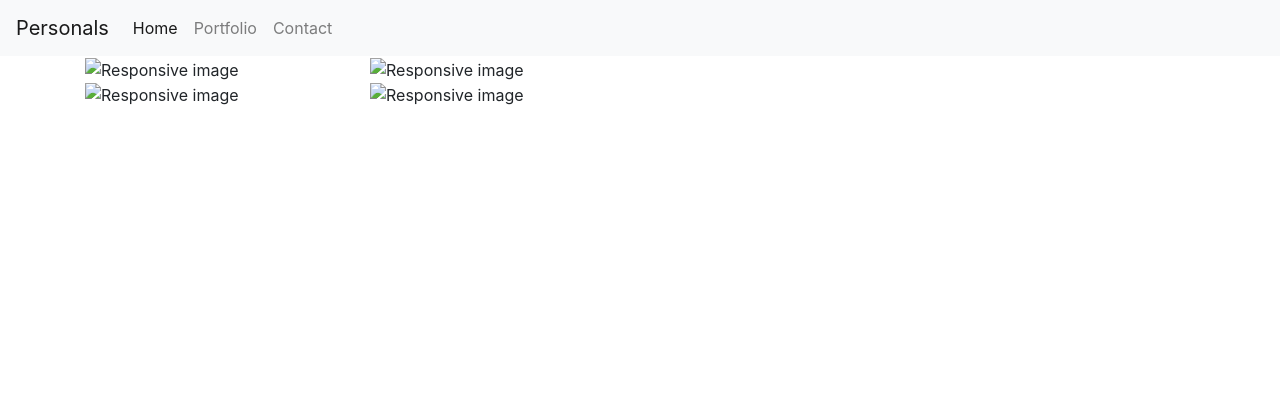
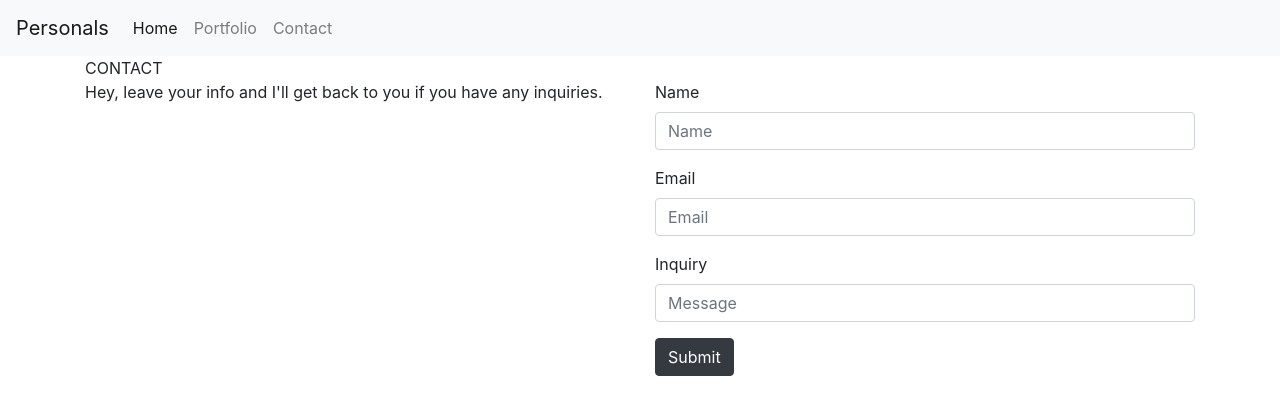
Before and after one commit to etnewell/DevPage, a plain HTML site: page contact.html in a window 1280 px wide. Drawn offline with nearby package versions, Linux system fonts and the light colour scheme.

Commit message:
Fixed page loading bugs

```diff
--- a/Pages/portfolio.html
+++ b/contact.html
@@ -12,7 +12,6 @@
 </head>
 <body>
     <!-- Nav Bar -->
-
     <nav class="navbar navbar-expand-lg navbar-light bg-light">
         <a class="navbar-brand" href="index.html">Personals</a>
         <button class="navbar-toggler" type="button" data-toggle="collapse" data-target="#navbarNav" aria-controls="navbarNav" aria-expanded="false" aria-label="Toggle navigation">
@@ -24,30 +23,41 @@
               <a class="nav-link" href="index.html">Home<span class="sr-only">(current)</span></a>
             </li>
             <li class="nav-item">
-              <a class="nav-link" href="Pages/portfolio.html">Portfolio</a>
+              <a class="nav-link" href="portfolio.html">Portfolio</a>
             </li>
             <li class="nav-item">
-              <a class="nav-link" href="Pages/contact.html">Contact</a>
+              <a class="nav-link" href="contact.html">Contact</a>
             </li>
-            </ul>
-        </div>
-    </nav>
-    <!-- portfolio head and pictures below it -->
+        </ul>
+    </div>
+</nav>
+    <!-- contact header with inputs for name email and message and submit button -->
 
     <div class="container">
         <div class="row">
-          <div class="col-6 col-sm-3"><img src="HTML-easy-use-pictures/033B0CBD-7214-4CB0-BD41-BE489FE82BAB.jpeg" class="img-fluid" alt="Responsive image"></div>
-          <div class="col-6 col-sm-3"><img src="HTML-easy-use-pictures/268B3D90-17F4-4A19-8C89-9DA4C535788B.jpeg" class="img-fluid" alt="Responsive image"></div>
-
-          <!-- Force next columns to break to new line -->
+          <div class="col">CONTACT</div>
+          <div class="col"></div>
           <div class="w-100"></div>
-
-          <div class="col-6 col-sm-3"><img src="HTML-easy-use-pictures/30296086-24C2-4E17-978C-201D0767AE72.jpeg" class="img-fluid" alt="Responsive image"></div>
-          <div class="col-6 col-sm-3"><img src="HTML-easy-use-pictures/411C7B56-45A2-47F1-A042-9687861CB9DE.jpeg" class="img-fluid" alt="Responsive image"></div>
+          <div class="col">Hey, leave your info and I'll get back to you if you have any inquiries.</div>
+          <div class="col">
+              <form>
+            <div class="form-group">
+              <label for="formGroupExampleInput">Name</label>
+              <input type="text" class="form-control" id="formGroupExampleInput" placeholder="Name">
+            </div>
+            <div class="form-group">
+              <label for="formGroupExampleInput2">Email</label>
+              <input type="text" class="form-control" id="formGroupExampleInput2" placeholder="Email">
+            </div>
+            <div class="form-group">
+                <label for="formGroupExampleInput2">Inquiry</label>
+                <input type="text" class="form-control" id="formGroupExampleInput2" placeholder="Message">
+              </div>
+          </form>
+          <button type="button" class="btn btn-dark">Submit</button>
+        </div>
         </div>
       </div>
-
-
 
 <!-- Bootstrap CSS -->
     <script src="https://code.jquery.com/jquery-3.5.1.slim.min.js" integrity="sha384-DfXdz2htPH0lsSSs5nCTpuj/zy4C+OGpamoFVy38MVBnE+IbbVYUew+OrCXaRkfj" crossorigin="anonymous"></script>
```
Also changed, not shown: index.html (+2 -2 lines), portfolio.html (renamed from Pages/contact.html, +16 -26 lines).
